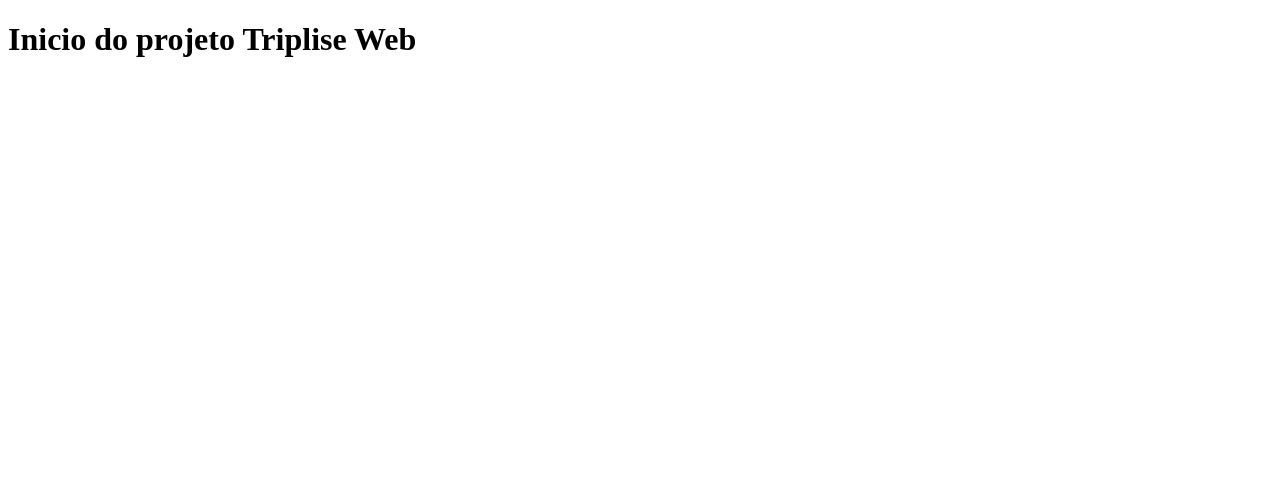
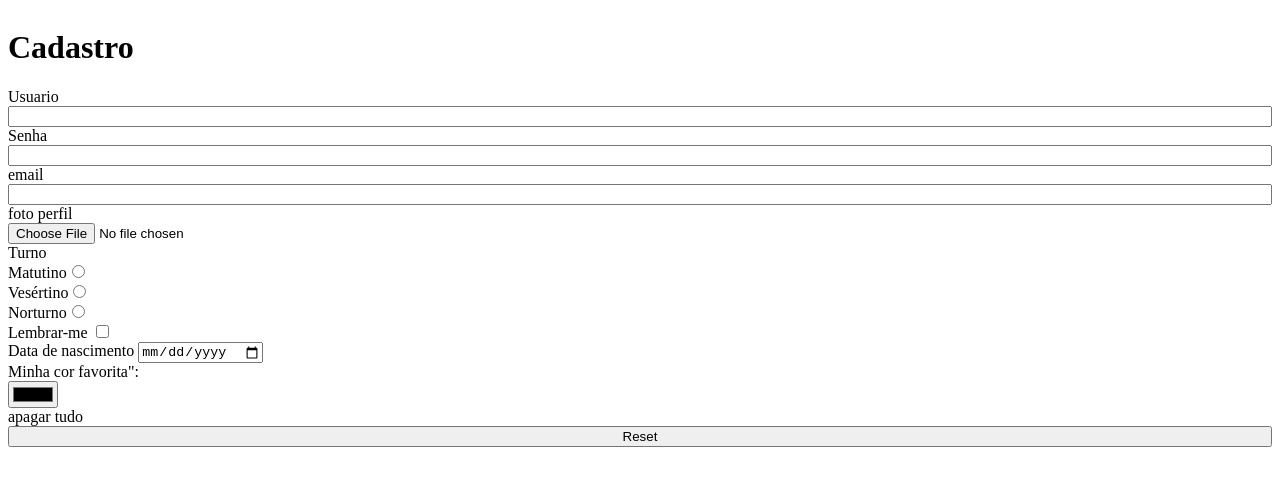
Before and after one commit to Dhyonatan19/12-05-2026, a plain HTML site: page index.html in a window 1280 px wide. Drawn offline with Linux system fonts and the light colour scheme.

Commit message:
adiciona varios inputs

```diff
--- a/index.html
+++ b/index.html
@@ -4,10 +4,47 @@
     <meta charset="UTF-8">
     <meta name="viewport" content="width=device-width, initial-scale=1.0">
     <title>Triplice Web</title>
+    <link rel="stylesheet" href="style.css">
+
 </head>
 
 <body>
-    <h1>Inicio do projeto Triplise Web</h1>
+<h1>Cadastro</h1>
+
+<script> scr="Script.js"</script>
+ <label for="usuario">Usuario</label>
+<input id="usuario"type="text"/>
+<label for="senha">Senha</label>
+<input id="senha" type="password"/>
+
+<label FOR="email">email</label>
+<input id="email" type="email"/>
+
+<label FOR="foto">foto perfil</label>
+
+
+<input id="foto" type="file" accept="image/png"/>
+<label>Turno</label>
+<label>Matutino<input name="Turno" type="radio"></label>
+<label>Vesértino<input name="Turno" type="radio"></label>
+<label>Norturno<input name="Turno" type="radio"></label>
+
+<label for="Lembrar">Lembrar-me
+
+<input id="lembrar" type="checkbox"/>
+    </label>
+<label for="nascimento">Data de nascimento
+<input id="nascimento" type="date"/>
+</label>
+
+<label for="corFavorito"> Minha cor favorita":</label>
+<input id="corFavorito" type="COLOR"/>
+
+<label for="reset">apagar tudo </label>
+<input id="reset" type="reset"/>
+
+<script src="script.js"></script>
+
 </body>
 
 </html>
--- /dev/null
+++ b/style.css
@@ -0,0 +1,5 @@
+body{
+   display: flex;
+    flex-direction: column;
+
+}
```
Also changed, not shown: Script.js (added), 1 other file.
